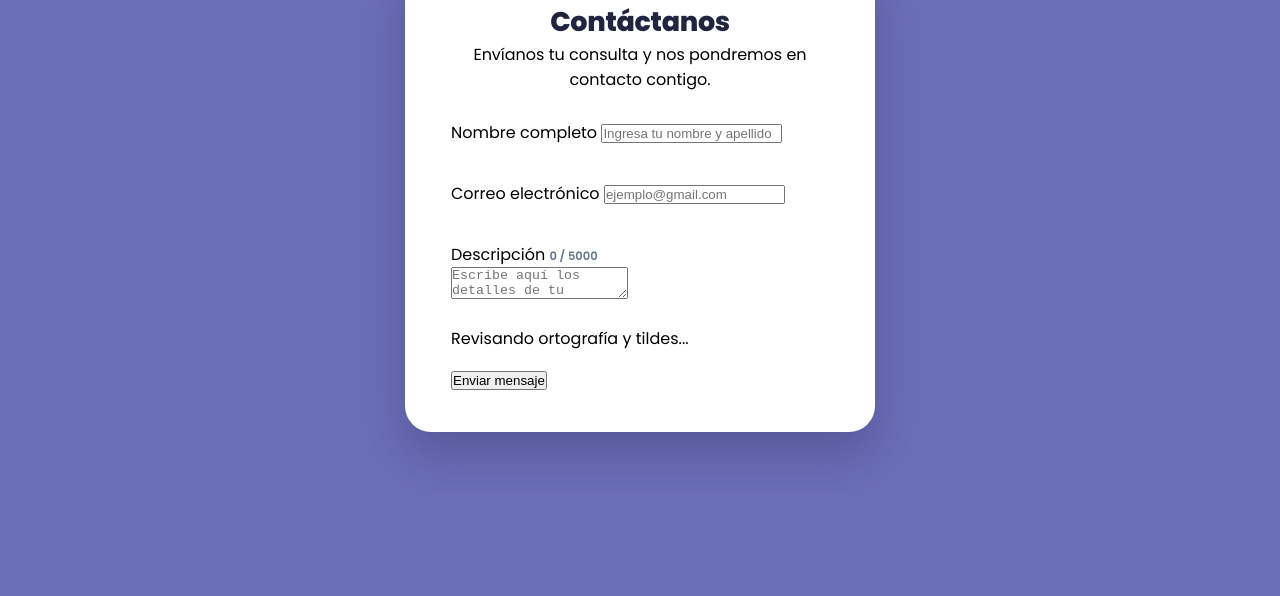
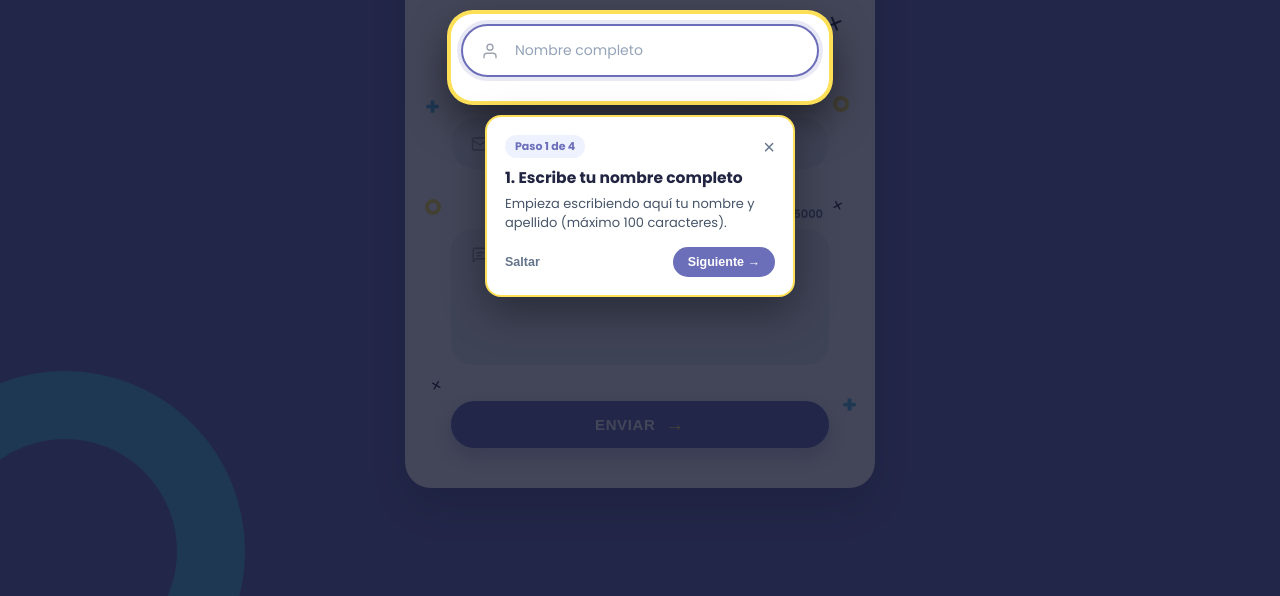
Before and after one commit to Jessica1rivas/formulario-googel, a plain HTML site: page index.html in a window 1280 px wide. Shown: the part 204-800 px from the top of the page. Drawn offline with Linux system fonts and the light colour scheme; some packages are replaced by stand-ins of ours; a script that the page names is missing.

Commit message:
Update index.html

```diff
--- a/index.html
+++ b/index.html
@@ -4,54 +4,113 @@
 <head>
     <meta charset="UTF-8">
     <meta name="viewport" content="width=device-width, initial-scale=1.0">
-    <title>Formulario de contacto</title>
+    <title>Contáctanos</title>
     <link rel="stylesheet" href="assets/style.css">
     <script src="https://cdn.jsdelivr.net/npm/sweetalert2@11"></script>
 </head>
 
 <body>
 
+    <!-- Formas geométricas grandes del fondo (estilo ilustración) -->
+    <div class="fondo-formas" aria-hidden="true">
+        <div class="forma-cruz-amarilla"></div>
+        <div class="forma-aro-celeste"></div>
+    </div>
+
+    <!-- Botón flotante para volver a ver la guía paso a paso -->
+    <button type="button" class="btn-ayuda-flotante" id="btnIniciarGuia" title="Ver guía paso a paso">
+        ? Guía paso a paso
+    </button>
+
+    <!-- Fondo oscuro del tutorial paso a paso -->
+    <div class="tour-overlay oculto" id="tourOverlay"></div>
+
+    <!-- Tarjeta flotante de instrucciones del paso a paso -->
+    <div class="tour-tooltip oculto" id="tourTooltip" role="dialog" aria-live="polite">
+        <div class="tour-cabecera">
+            <span class="tour-paso-badge" id="tourPasoBadge">Paso 1 de 4</span>
+            <button type="button" class="tour-cerrar" id="tourCerrar" title="Cerrar guía">&times;</button>
+        </div>
+        <h3 id="tourTitulo">Escribe tu nombre</h3>
+        <p id="tourTexto">Ingresa tu nombre y apellido para saber quién nos escribe.</p>
+        <div class="tour-acciones">
+            <button type="button" class="tour-btn-saltar" id="tourSaltar">Saltar</button>
+            <button type="button" class="tour-btn-siguiente" id="tourSiguiente">Siguiente &rarr;</button>
+        </div>
+    </div>
+
     <main class="contenedor">
 
         <section class="formulario">
 
+            <!-- Figuras geométricas decorativas dentro de la tarjeta blanca -->
+            <span class="deco deco-x-1" aria-hidden="true">✕</span>
+            <span class="deco deco-o-1" aria-hidden="true"></span>
+            <span class="deco deco-x-2" aria-hidden="true">✕</span>
+            <span class="deco deco-plus-1" aria-hidden="true">+</span>
+            <span class="deco deco-o-2" aria-hidden="true"></span>
+            <span class="deco deco-o-3" aria-hidden="true"></span>
+            <span class="deco deco-x-3" aria-hidden="true">✕</span>
+            <span class="deco deco-x-4" aria-hidden="true">✕</span>
+            <span class="deco deco-plus-2" aria-hidden="true">+</span>
+
             <div class="encabezado">
                 <h1>Contáctanos</h1>
-                <p>Envíanos tu consulta y nos pondremos en contacto contigo.</p>
             </div>
 
             <form id="formularioContacto" novalidate>
 
+                <!-- Campo 1: Nombre -->
                 <div class="campo" id="grupo-nombre">
-                    <label for="nombre">Nombre completo</label>
-                    <input type="text" id="nombre" name="nombre" placeholder="Ingresa tu nombre y apellido"
-                        maxlength="100" autocomplete="name" spellcheck="true" lang="es" required>
+                    <div class="input-pildora">
+                        <span class="icono-campo" aria-hidden="true">
+                            <svg width="18" height="18" viewBox="0 0 24 24" fill="none" stroke="currentColor" stroke-width="1.8" stroke-linecap="round" stroke-linejoin="round">
+                                <path d="M20 21v-2a4 4 0 0 0-4-4H8a4 4 0 0 0-4 4v2"></path>
+                                <circle cx="12" cy="7" r="4"></circle>
+                            </svg>
+                        </span>
+                        <input type="text" id="nombre" name="nombre" placeholder="Nombre completo"
+                            autocomplete="name" required>
+                    </div>
                     <span class="mensaje-error" id="error-nombre" aria-live="polite"></span>
                 </div>
 
+                <!-- Campo 2: Correo -->
                 <div class="campo" id="grupo-correo">
-                    <label for="correo">Correo electrónico</label>
-                    <input type="email" id="correo" name="correo" placeholder="ejemplo@gmail.com" autocomplete="email"
-                        spellcheck="false" required>
+                    <div class="input-pildora">
+                        <span class="icono-campo" aria-hidden="true">
+                            <svg width="18" height="18" viewBox="0 0 24 24" fill="none" stroke="currentColor" stroke-width="1.8" stroke-linecap="round" stroke-linejoin="round">
+                                <rect x="2" y="4" width="20" height="16" rx="2"></rect>
+                                <path d="m22 7-8.97 5.7a1.94 1.94 0 0 1-2.06 0L2 7"></path>
+                            </svg>
+                        </span>
+                        <input type="email" id="correo" name="correo" placeholder="Correo electrónico"
+                            autocomplete="email" required>
+                    </div>
                     <span class="mensaje-error" id="error-correo" aria-live="polite"></span>
                 </div>
 
+                <!-- Campo 3: Descripción -->
                 <div class="campo" id="grupo-descripcion">
-                    <div class="label-fila">
-                        <label for="descripcion">Descripción</label>
+                    <div class="meta-descripcion">
+                        <span class="badge-ortografia" id="badgeOrtografia"></span>
                         <span class="contador" id="contadorDescripcion">0 / 5000</span>
                     </div>
-                    <textarea id="descripcion" name="descripcion" lang="es" spellcheck="true"
-                        placeholder="Escribe aquí los detalles de tu mensaje..." maxlength="5000" required></textarea>
+
+                    <div class="editor-enriquecido" id="editorEnriquecido">
+                        <span class="icono-campo icono-textarea" aria-hidden="true">
+                            <svg width="18" height="18" viewBox="0 0 24 24" fill="none" stroke="currentColor" stroke-width="1.8" stroke-linecap="round" stroke-linejoin="round">
+                                <path d="M21 15a2 2 0 0 1-2 2H7l-4 4V5a2 2 0 0 1 2-2h14a2 2 0 0 1 2 2z"></path>
+                                <line x1="8" y1="9" x2="16" y2="9"></line>
+                                <line x1="8" y1="13" x2="13" y2="13"></line>
+                            </svg>
+                        </span>
+                        <div class="capa-resaltado" id="capaResaltado" aria-hidden="true"></div>
+                        <textarea id="descripcion" name="descripcion" lang="es" spellcheck="true"
+                            placeholder="Descripción del mensaje..." required></textarea>
+                    </div>
+
                     <span class="mensaje-error" id="error-descripcion" aria-live="polite"></span>
-
-                    <!-- Panel de revisión ortográfica y tildes en tiempo real -->
-                    <div class="panel-ortografia oculto" id="panelOrtografia" aria-live="polite">
-                        <div class="ortografia-cabecera">
-                            <span id="estadoOrtografia">Revisando ortografía y tildes...</span>
-                        </div>
-                        <ul class="lista-errores-ortografia" id="listaOrtografia"></ul>
-                    </div>
                 </div>
 
                 <!-- Campo oculto antispam -->
@@ -60,8 +119,9 @@
                     <input type="text" id="website" name="website" tabindex="-1" autocomplete="off">
                 </div>
 
-                <button type="submit" id="btnEnviar">
-                    Enviar mensaje
+                <button type="submit" id="btnEnviar" class="btn-enviar-estilo">
+                    <span id="textoBotonEnviar">ENVIAR</span>
+                    <span class="flecha-amarilla" aria-hidden="true">&rarr;</span>
                 </button>
 
             </form>
@@ -70,6 +130,28 @@
 
     </main>
 
+    <!-- Panel ortográfico flotante (sobrepuesto, no mueve el formulario) -->
+    <aside class="panel-lateral-flotante oculto" id="panelLateral" aria-live="polite">
+        <div class="lateral-cabecera">
+            <div>
+                <h2>Sugerencias de ortografía</h2>
+                <p id="subtituloOrtografia">Revisión opcional de tildes</p>
+            </div>
+            <div class="lateral-botones">
+                <button type="button" class="btn-corregir-todo" id="btnCorregirTodo">
+                    Corregir todo
+                </button>
+                <button type="button" class="btn-cerrar-panel" id="btnCerrarPanel" title="Ocultar sugerencias">
+                    &times;
+                </button>
+            </div>
+        </div>
+
+        <div class="lateral-cuerpo">
+            <ul class="lista-errores-ortografia" id="listaOrtografia"></ul>
+        </div>
+    </aside>
+
     <script src="assets/main.js"></script>
 
 </body>
```
